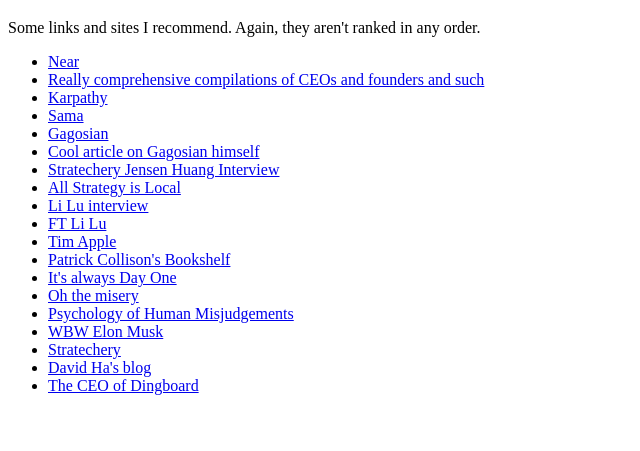
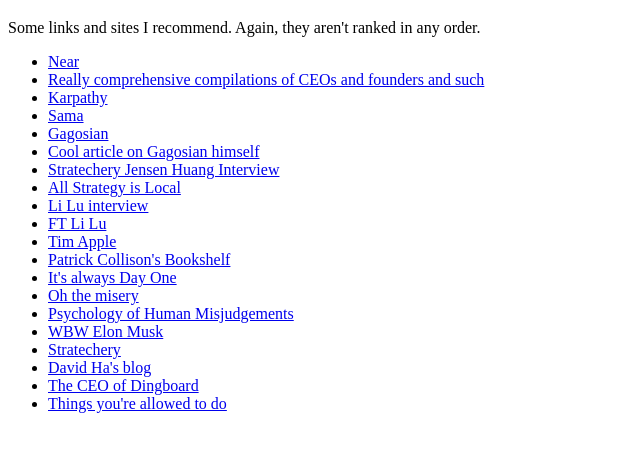
Before and after one commit to tsuiusi/tsuiusi.github.io, a website: page links.html in a window 1280 px wide. Shown: the part 61-512 px from the top of the page, without its empty margins (0-640 px from the left). Drawn offline with Linux system fonts and the light colour scheme.

Commit message:
added link

```diff
--- a/links.html
+++ b/links.html
@@ -27,6 +27,7 @@
 		<li><a href="https://stratechery.com/">Stratechery</a></li>
 		<li><a href="https://blog.otoro.net/">David Ha's blog</a></li>
 		<li><a href="https://yacine.ca/">The CEO of Dingboard</a></li>
+		<li><a href="https://milan.cvitkovic.net/writing/things_youre_allowed_to_do/">Things you're allowed to do</a></li>
 
 	</ul>
 </body>
```
